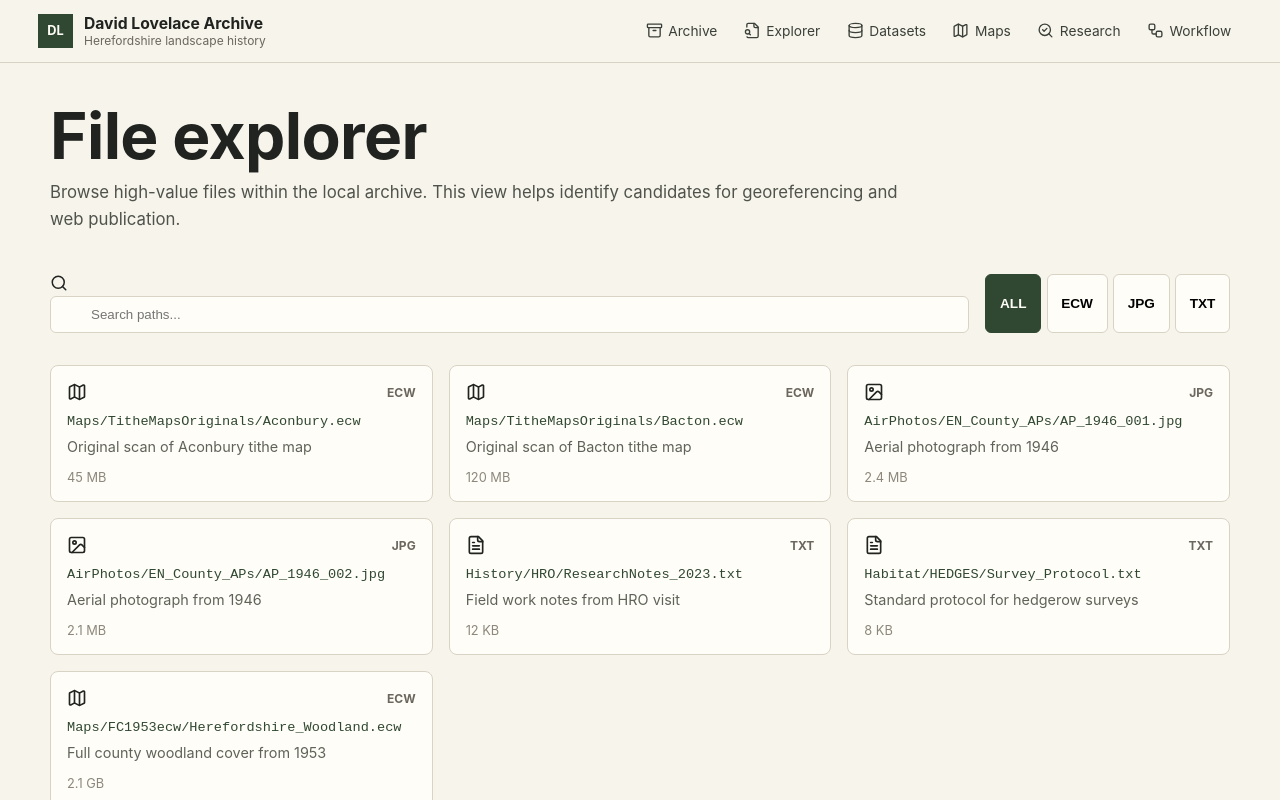
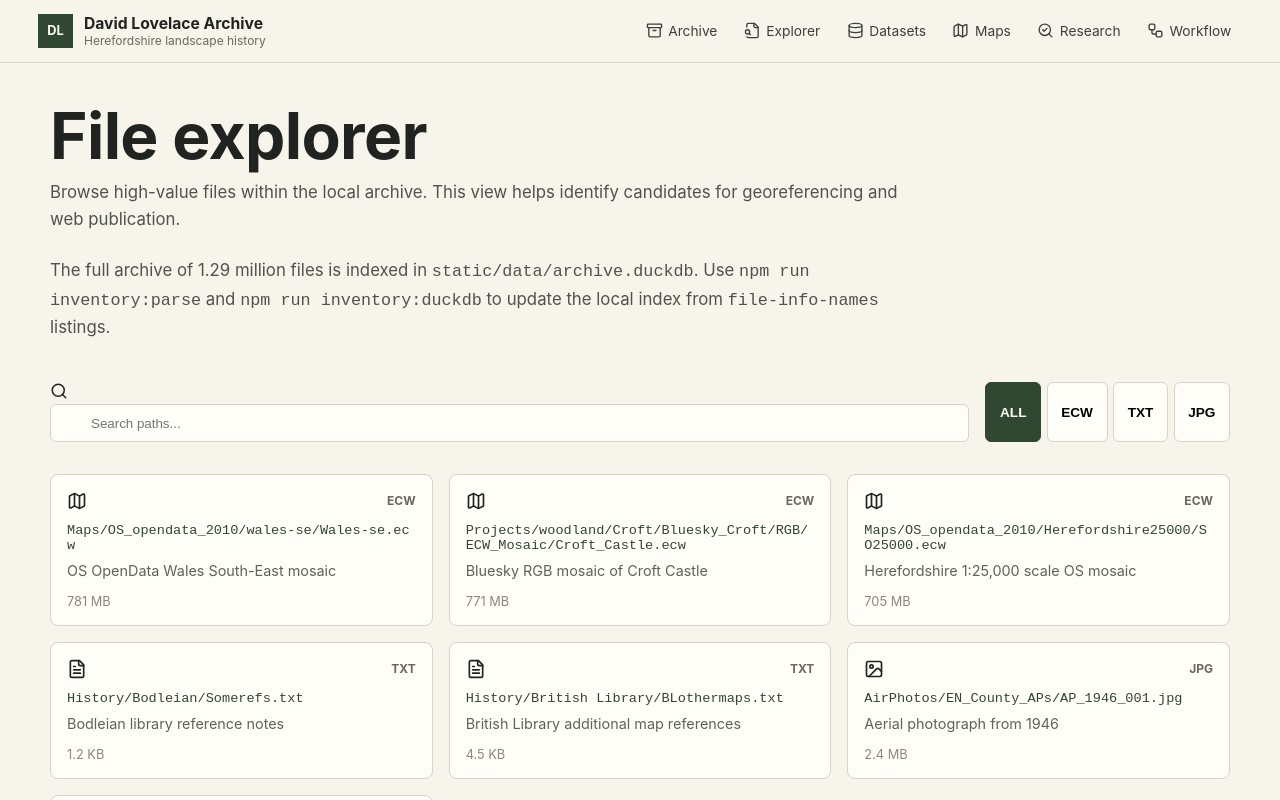
Before and after one commit to foss4lh/david-lovelace-archive, a SvelteKit app: page /explorer in a window 1280 px wide. Shown: the top 800 px of the page. Built offline with nearby package versions, Linux system fonts and the light colour scheme.

Commit message:
Add inventory parsing script and integrate DuckDB file indexing

```diff
--- a/catalog/explorer.json
+++ b/catalog/explorer.json
@@ -1,15 +1,33 @@
 [
   {
-    "path": "Maps/TitheMapsOriginals/Aconbury.ecw",
-    "size": "45 MB",
+    "path": "Maps/OS_opendata_2010/wales-se/Wales-se.ecw",
+    "size": "781 MB",
     "format": "ecw",
-    "description": "Original scan of Aconbury tithe map"
+    "description": "OS OpenData Wales South-East mosaic"
   },
   {
-    "path": "Maps/TitheMapsOriginals/Bacton.ecw",
-    "size": "120 MB",
+    "path": "Projects/woodland/Croft/Bluesky_Croft/RGB/ECW_Mosaic/Croft_Castle.ecw",
+    "size": "771 MB",
     "format": "ecw",
-    "description": "Original scan of Bacton tithe map"
+    "description": "Bluesky RGB mosaic of Croft Castle"
+  },
+  {
+    "path": "Maps/OS_opendata_2010/Herefordshire25000/SO25000.ecw",
+    "size": "705 MB",
+    "format": "ecw",
+    "description": "Herefordshire 1:25,000 scale OS mosaic"
+  },
+  {
+    "path": "History/Bodleian/Somerefs.txt",
+    "size": "1.2 KB",
+    "format": "txt",
+    "description": "Bodleian library reference notes"
+  },
+  {
+    "path": "History/British Library/BLothermaps.txt",
+    "size": "4.5 KB",
+    "format": "txt",
+    "description": "British Library additional map references"
   },
   {
     "path": "AirPhotos/EN_County_APs/AP_1946_001.jpg",
@@ -18,27 +36,9 @@
     "description": "Aerial photograph from 1946"
   },
   {
-    "path": "AirPhotos/EN_County_APs/AP_1946_002.jpg",
-    "size": "2.1 MB",
-    "format": "jpg",
-    "description": "Aerial photograph from 1946"
-  },
-  {
-    "path": "History/HRO/ResearchNotes_2023.txt",
-    "size": "12 KB",
+    "path": "Maps/TitheMapsOriginals/TMO_dir.txt",
+    "size": "0 B",
     "format": "txt",
-    "description": "Field work notes from HRO visit"
-  },
-  {
-    "path": "Habitat/HEDGES/Survey_Protocol.txt",
-    "size": "8 KB",
-    "format": "txt",
-    "description": "Standard protocol for hedgerow surveys"
-  },
-  {
-    "path": "Maps/FC1953ecw/Herefordshire_Woodland.ecw",
-    "size": "2.1 GB",
-    "format": "ecw",
-    "description": "Full county woodland cover from 1953"
+    "description": "Tithe Map Originals directory placeholder"
   }
 ]
--- a/package.json
+++ b/package.json
@@ -8,6 +8,8 @@
 		"build": "vite build",
 		"preview": "vite preview",
 		"data:download": "node scripts/download-data.mjs",
+		"inventory:parse": "node scripts/audit/parse-inventory.mjs",
+		"inventory:duckdb": "duckdb static/data/archive.duckdb \"CREATE OR REPLACE TABLE files AS SELECT * FROM read_csv_auto('catalog/archive-inventory.csv');\"",
 		"archive:audit": "node scripts/audit/archive-summary.mjs",
 		"prepare": "svelte-kit sync || echo ''",
 		"check": "svelte-kit sync && svelte-check --tsconfig ./tsconfig.json",
--- a/src/routes/explorer/+page.svelte
+++ b/src/routes/explorer/+page.svelte
@@ -29,6 +29,11 @@
 		<p>
 			Browse high-value files within the local archive. This view helps identify candidates for
 			georeferencing and web publication.
+		</p>
+		<p class="muted">
+			The full archive of 1.29 million files is indexed in <code>static/data/archive.duckdb</code>.
+			Use <code>npm run inventory:parse</code> and <code>npm run inventory:duckdb</code> to update the
+			local index from <code>file-info-names</code> listings.
 		</p>
 	</section>
 
```
Also changed, not shown: scripts/audit/parse-inventory.mjs (added, +61 -0 lines), 1 other file (tests, documents, lock files or other folders).
